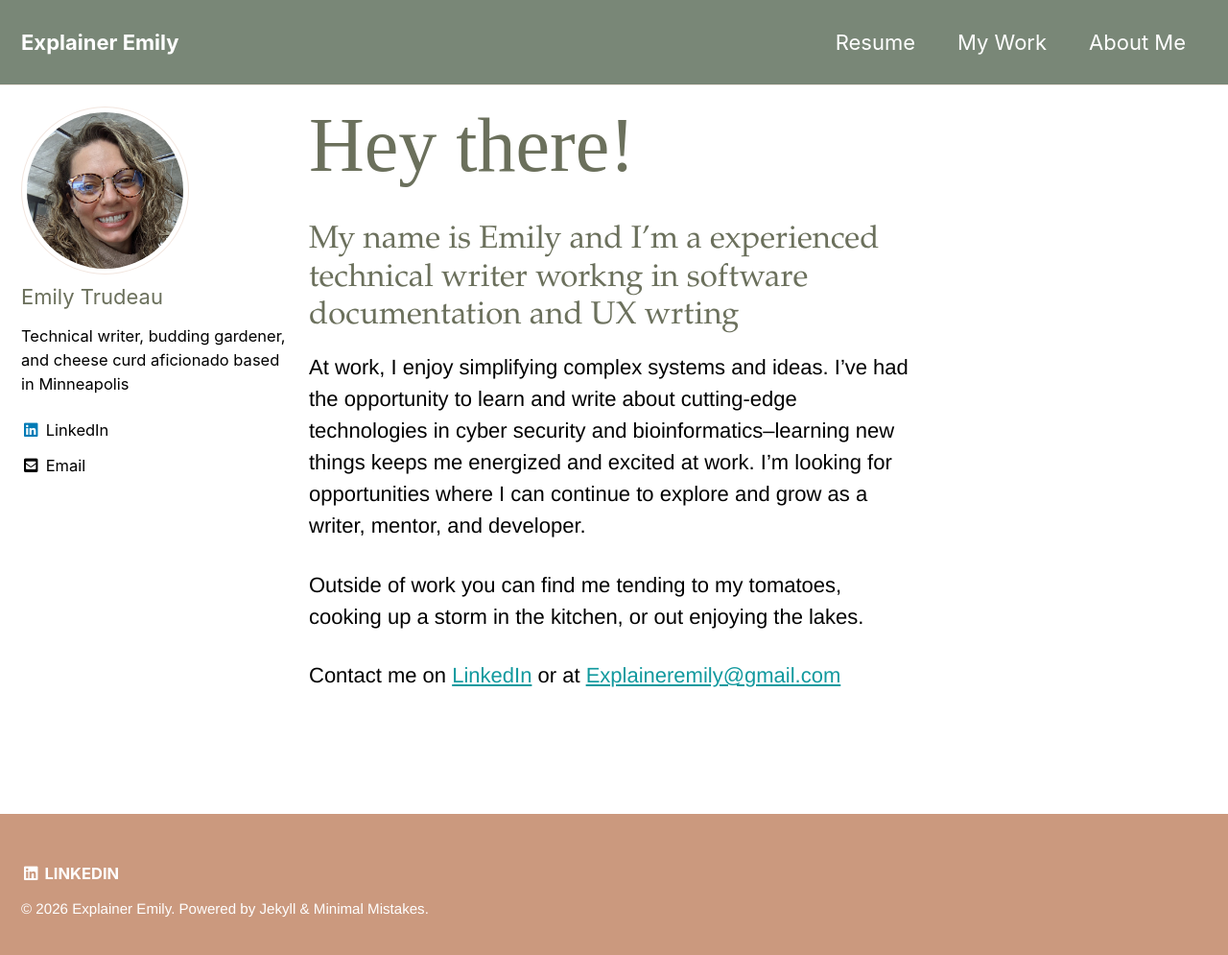
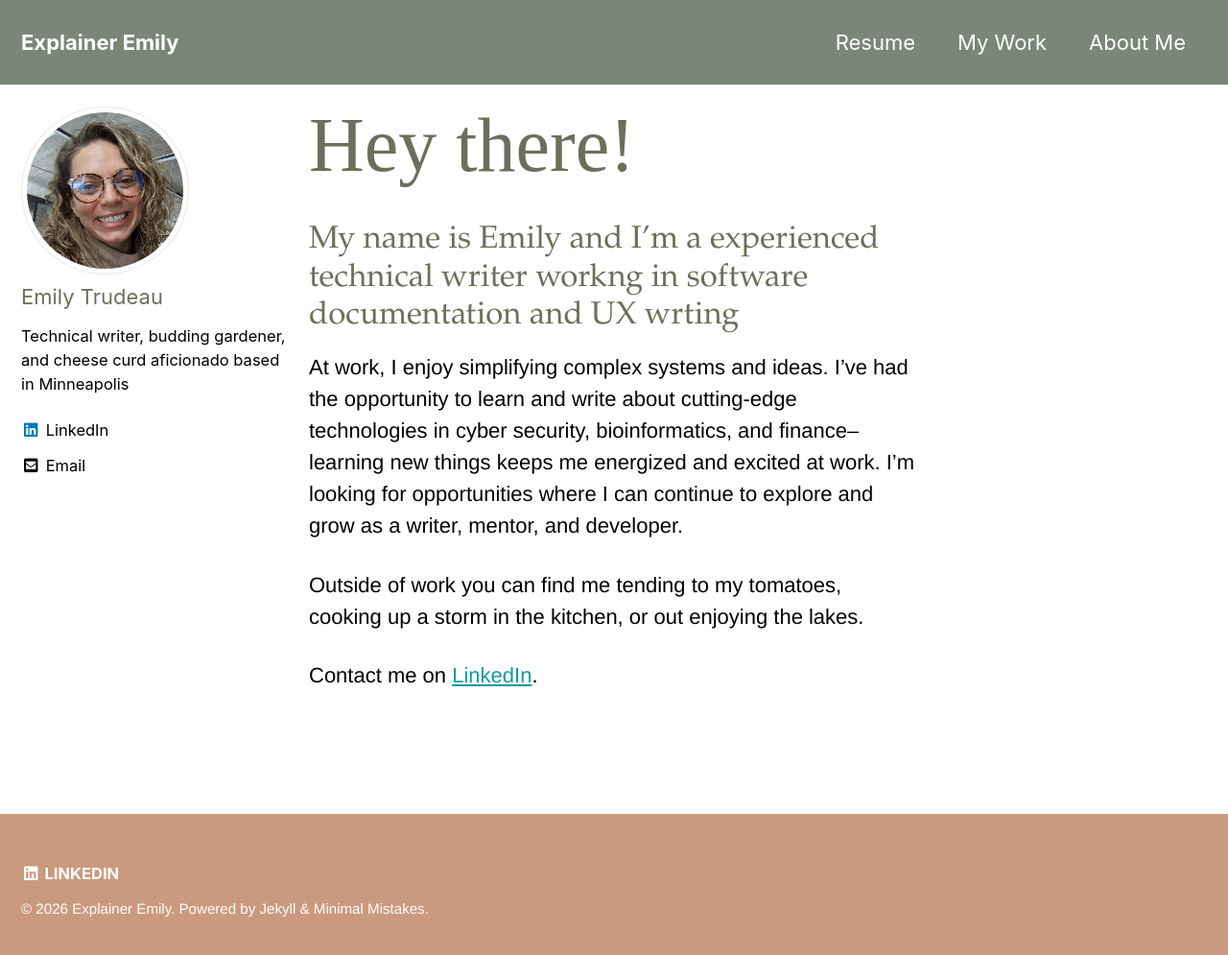
Before and after one commit to ExplainerEmily/ExplainerEmily.github.io, a Jekyll site: the page built from _pages/index.md, in a window 1280 px wide and 1003 px high. Shown: the top 995 px of the window at 96% size. Built offline with Jekyll 4.4.1, drawn with Linux system fonts in a browser that asks for light colours; cached includes are drawn as plain includes; the list of posts is cut into pages by our own code.

Commit message:
Revise bio to include finance and update contact info
Updated the text to include finance as a technology area and removed the email contact.

```diff
--- a/_pages/index.md
+++ b/_pages/index.md
@@ -7,8 +7,8 @@ author_profile: true
 
 # My name is Emily and I'm a experienced technical writer workng in software documentation and UX wrting
 
-At work, I enjoy simplifying complex systems and ideas. I've had the opportunity to learn and write about cutting-edge technologies in cyber security and bioinformatics--learning new things keeps me energized and excited at work. I'm looking for opportunities where I can continue to explore and grow as a writer, mentor, and developer.
+At work, I enjoy simplifying complex systems and ideas. I've had the opportunity to learn and write about cutting-edge technologies in cyber security, bioinformatics, and finance–learning new things keeps me energized and excited at work. I'm looking for opportunities where I can continue to explore and grow as a writer, mentor, and developer.
 
 Outside of work you can find me tending to my tomatoes, cooking up a storm in the kitchen, or out enjoying the lakes.
 
-Contact me on [LinkedIn](https://www.linkedin.com/in/emily-trudeau-99833161/) or at <a href="mailto:name@email.com">Explaineremily@gmail.com</a>
+Contact me on [LinkedIn](https://www.linkedin.com/in/emily-trudeau-99833161/).
```
